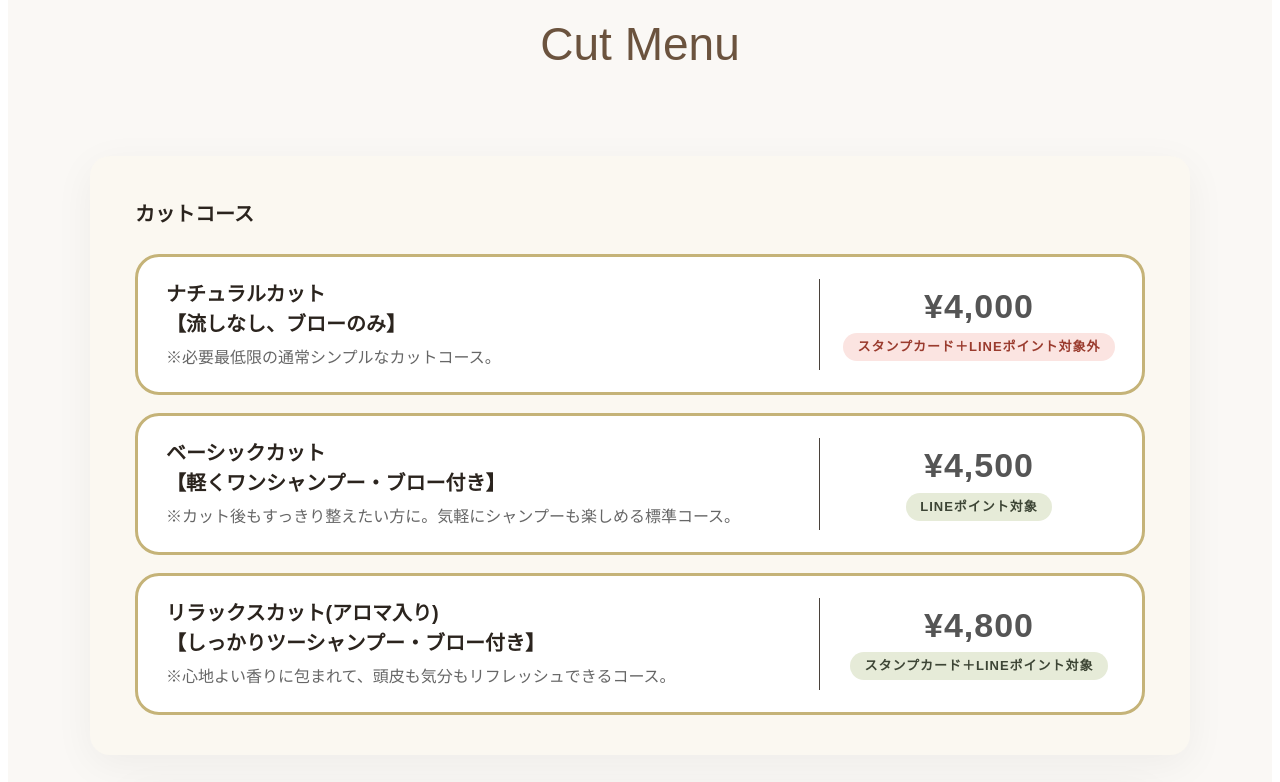
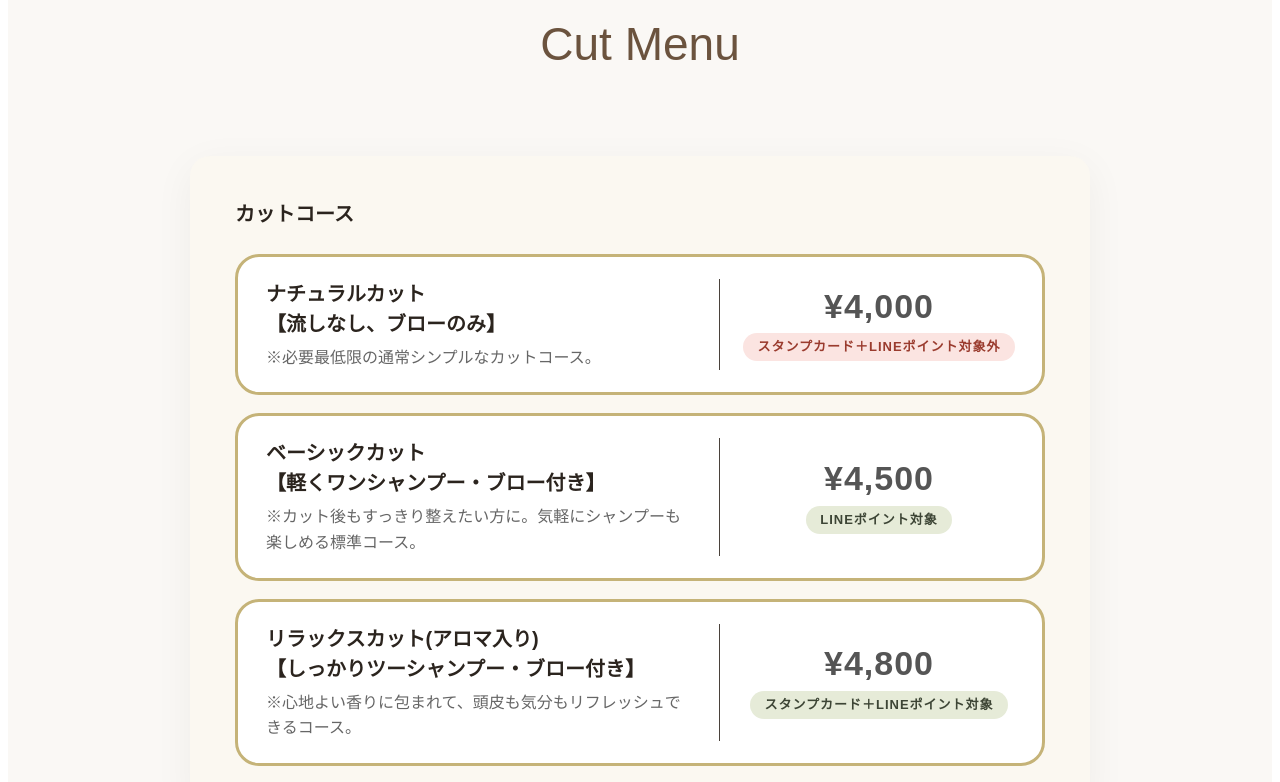
Before and after one commit to choco69papa/top, a plain HTML site: page menu/cut.html in a window 1280 px wide. Shown: the part 1970-2752 px from the top of the page. Drawn offline with Linux system fonts and the light colour scheme.

Commit message:
Update menu.css

```diff
--- a/menu/menu.css
+++ b/menu/menu.css
@@ -346,6 +346,7 @@ Cut Course Card Style (3メニュー限定)
 .price .container .price-list.cut-course-list,
 .price-list.cut-course-list {
     width: 100%;
+    width: min(100%, 900px);
     margin-left: auto;
     margin-right: auto;
     box-sizing: border-box;
```
